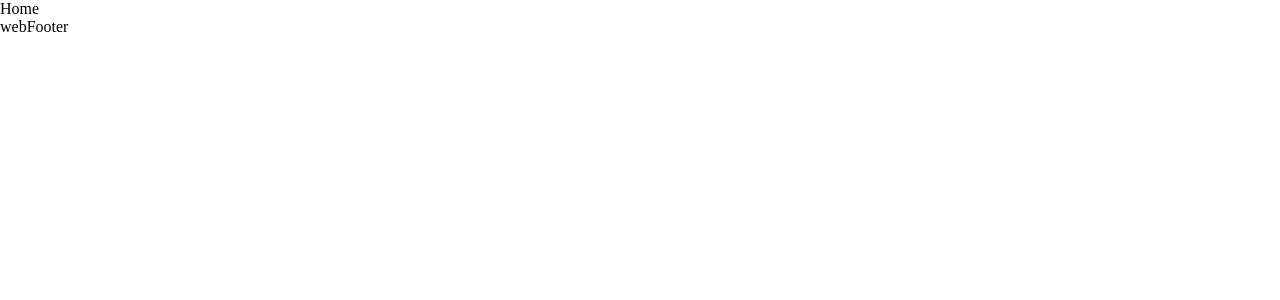
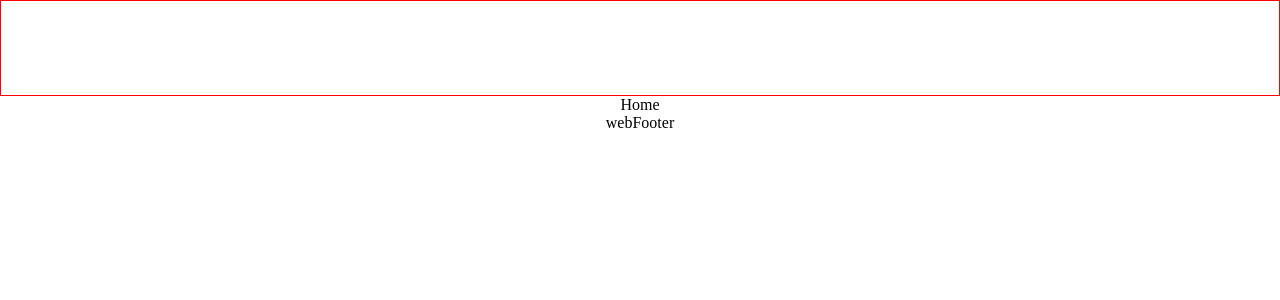
Before and after one commit to danielopq/designo, a React (Vite) app: page / in a window 1280 px wide. Shown: the top 300 px of the page. Built offline with nearby package versions, Linux system fonts and the light colour scheme.

Commit message:
TopNavbar.tsx - created

```diff
--- a/src/App.tsx
+++ b/src/App.tsx
@@ -1,10 +1,11 @@
 import { Home } from "./components/pages";
-import { WebFooter } from "./components/layout";
+import { WebFooter, TopNavBar } from "./components/layout";
 
 function App() {
 
   return (
     <>
+      <TopNavBar />
       <Home />
       <WebFooter />
     </>
--- a/src/assets/scss/index.scss
+++ b/src/assets/scss/index.scss
@@ -17,4 +17,13 @@
 body {
     margin: 0px;
     padding: 0px;
+    display: flex;
+    flex-direction: column;
+    align-items: center;
 }
+
+#root {
+    display: flex;
+    flex-direction: column;
+    align-items: center;
+}
--- a/src/components/layout/index.ts
+++ b/src/components/layout/index.ts
@@ -1 +1,2 @@
 export { default as WebFooter } from "./webFooter/WebFooter";
+export {default as TopNavBar} from "./topNavBar/TopNavBar";
--- /dev/null
+++ b/src/components/layout/topNavBar/TopNavBar.tsx
@@ -0,0 +1,8 @@
+import './topNavBar.scss';
+
+const TopNavBar: React.FC = () => {
+    return (
+        <div id="topNavBar"></div>
+    )
+}
+export default TopNavBar;
--- /dev/null
+++ b/src/components/layout/topNavBar/topNavBar.scss
@@ -0,0 +1,5 @@
+#topNavBar{
+    width: 100vw;
+    height: 96px;
+    border: solid 1px red;
+}
```
